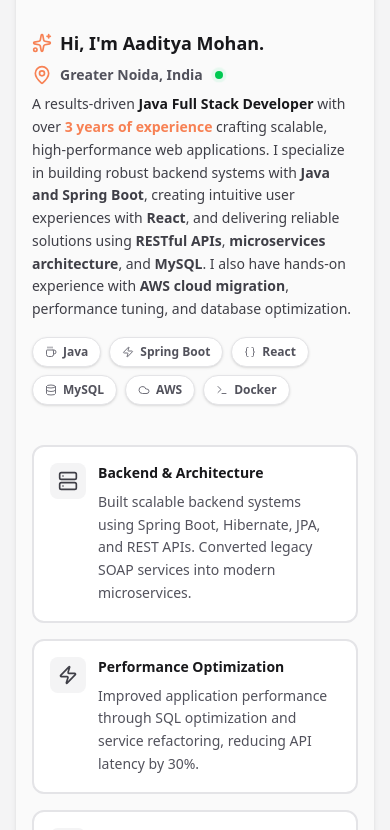
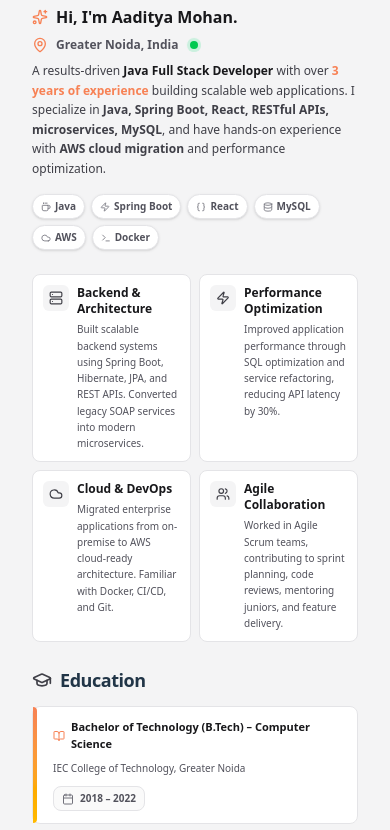
Before and after one commit to AadityaMohan-dev/portfolio-website, a React (Vite) app: page / in a window 390 px wide. Shown: the part 1007-1837 px from the top of the page. Built offline with nearby package versions, Linux system fonts and the light colour scheme.

Commit message:
ui fixses

```diff
--- a/src/component/About.tsx
+++ b/src/component/About.tsx
@@ -71,26 +71,26 @@ function About() {
       initial="hidden"
       whileInView="visible"
       viewport={{ once: true, margin: "-80px" }}
-      className="mx-auto max-w-7xl px-4 sm:px-6 lg:px-8 py-12 sm:py-16  bg-zinc-50 rounded-xl shadow-md"
+      className="mx-auto max-w-6xl max-h-fit px-4 sm:px-6 lg:px-8 py-8 sm:py-12 "
     >
       {/* Heading */}
       <motion.h1
         variants={itemVariant}
-        className="text-2xl sm:text-3xl text-zinc-900 lg:text-5xl font-bold tracking-tight"
+        className="text-2xl sm:text-3xl lg:text-5xl font-bold tracking-tight text-zinc-900"
       >
         About Me
       </motion.h1>
 
       {/* Intro */}
-      <motion.div variants={itemVariant} className="mt-6 space-y-2">
+      <motion.div variants={itemVariant} className="mt-4 sm:mt-6 space-y-2">
   <div className="flex flex-col gap-2 sm:flex-row sm:items-center sm:justify-between">
-          <h2 className="text-lg sm:text-xl lg:text-2xl font-semibold text-zinc-900 flex items-center gap-2">
-            <Sparkles className="w-5 h-5 text-[#F78154]" />
+    <h2 className="text-base sm:text-xl lg:text-2xl font-semibold text-zinc-900 flex items-center gap-2">
+      <Sparkles className="w-4 h-4 sm:w-5 sm:h-5 text-[#F78154]" />
       Hi, I'm Aaditya Mohan.
     </h2>
 
-          <div className="flex items-center font-semibold gap-2 text-sm sm:text-lg text-zinc-600">
-            <MapPin className="w-5 h-5 text-[#F78154]" />
+    <div className="flex items-center font-semibold gap-2 text-xs sm:text-sm lg:text-lg text-zinc-600">
+      <MapPin className="w-4 h-4 sm:w-5 sm:h-5 text-[#F78154]" />
       <span>Greater Noida, India</span>
       <span className="relative flex h-2 w-2 ml-1">
         <span className="animate-ping absolute inline-flex h-full w-full rounded-full bg-green-400 opacity-75" />
@@ -99,31 +99,20 @@ function About() {
     </div>
   </div>
 
-        <p className="max-w-5xl text-sm sm:text-base lg:text-lg leading-relaxed text-zinc-700">
-          A results-driven{" "}
-          <span className="font-semibold text-zinc-900">
-            Java Full Stack Developer
-          </span>{" "}
-          with over{" "}
-          <span className="font-semibold text-[#F78154]">
-            3 years of experience
-          </span>{" "}
-          crafting scalable, high-performance web applications. I specialize in
-          building robust backend systems with{" "}
-          <span className="font-semibold">Java and Spring Boot</span>, creating
-          intuitive user experiences with{" "}
-          <span className="font-semibold">React</span>, and delivering reliable
-          solutions using{" "}
-          <span className="font-semibold">RESTful APIs</span>,{" "}
-          <span className="font-semibold">microservices architecture</span>, and{" "}
-          <span className="font-semibold">MySQL</span>. I also have hands-on
-          experience with{" "}
-          <span className="font-semibold">AWS cloud migration</span>,
-          performance tuning, and database optimization.
+  <p className="text-xs sm:text-sm lg:text-base leading-relaxed text-zinc-700">
+    A results-driven <b className="text-zinc-900">Java Full Stack Developer</b> with
+    over <b className="text-[#F78154]">3 years of experience</b> building scalable
+    web applications. I specialize in <b>Java, Spring Boot, React, RESTful APIs,
+    microservices, MySQL</b>, and have hands-on experience
+    with <b>AWS cloud migration</b> and performance optimization.
   </p>
 
+
         {/* Tech Stack */}
-        <motion.div variants={itemVariant} className="flex flex-wrap gap-2 pt-2">
+        <motion.div
+          variants={itemVariant}
+          className="flex flex-wrap gap-1.5 sm:gap-2 pt-2"
+        >
           {techStack.map((tech, i) => {
             const Icon = tech.icon;
             return (
@@ -134,9 +123,9 @@ function About() {
                 viewport={{ once: true }}
                 transition={{ delay: i * 0.08 }}
                 whileHover={isMobile ? {} : { scale: 1.08, y: -2 }}
-                className="inline-flex items-center gap-1.5 px-3 py-1.5 text-xs font-semibold text-zinc-600 bg-white border border-zinc-200 rounded-full shadow-sm hover:border-zinc-300 hover:shadow-md transition-all cursor-default"
+                className="inline-flex items-center gap-1 sm:gap-1.5 px-2 sm:px-3 py-1 sm:py-1.5 text-[10px] sm:text-xs font-semibold text-zinc-600 bg-white border border-zinc-200 rounded-full shadow-sm hover:border-zinc-300 hover:shadow-md transition-all cursor-default"
               >
-                <Icon className="w-3 h-3 text-zinc-500" />
+                <Icon className="w-2.5 h-2.5 sm:w-3 sm:h-3 text-zinc-500" />
                 {tech.name}
               </motion.span>
             );
@@ -144,10 +133,10 @@ function About() {
         </motion.div>
       </motion.div>
 
-      {/* Highlights */}
+      {/* Highlights - 2 columns on all screens */}
       <motion.div
         variants={itemVariant}
-        className="mt-10 grid grid-cols-1 gap-4 sm:grid-cols-2"
+        className="mt-6 sm:mt-8 lg:mt-10 grid grid-cols-2 gap-2 sm:gap-3 lg:gap-4"
       >
         {highlights.map((card, i) => (
           <motion.div
@@ -157,17 +146,17 @@ function About() {
             viewport={{ once: true }}
             transition={{ delay: i * 0.1 }}
             whileHover={isMobile ? {} : { scale: 1.02, y: -4 }}
-            className="group rounded-xl bg-white border-2 border-zinc-200 p-4 sm:p-5 transition-all duration-300 hover:border-[#F78154]/30 hover:shadow-lg"
+            className="group rounded-lg sm:rounded-xl bg-white border border-zinc-200 sm:border-2 p-2.5 sm:p-4 lg:p-5 transition-all duration-300 hover:border-[#F78154]/30 hover:shadow-lg"
           >
-            <div className="flex items-start gap-3">
-              <div className="p-2 rounded-lg bg-zinc-100 group-hover:bg-[#F78154]/10 transition-colors">
-                <card.icon className="w-5 h-5 text-zinc-700 group-hover:text-[#F78154] transition-colors" />
+            <div className="flex items-start gap-2 sm:gap-3">
+              <div className="p-1.5 sm:p-2 rounded-md sm:rounded-lg bg-zinc-100 group-hover:bg-[#F78154]/10 transition-colors flex-shrink-0">
+                <card.icon className="w-3.5 h-3.5 sm:w-4 sm:h-4 lg:w-5 lg:h-5 text-zinc-700 group-hover:text-[#F78154] transition-colors" />
               </div>
-              <div className="flex-1">
-                <h3 className="mb-2 text-sm sm:text-base font-semibold text-zinc-900">
+              <div className="flex-1 min-w-0">
+                <h3 className="mb-1 text-xs sm:text-sm lg:text-base font-semibold text-zinc-900">
                   {card.title}
                 </h3>
-                <p className="text-sm leading-relaxed text-zinc-600">
+                <p className="text-[10px] sm:text-xs lg:text-sm leading-relaxed text-zinc-600">
                   {card.text}
                 </p>
               </div>
@@ -177,41 +166,39 @@ function About() {
       </motion.div>
 
       {/* Education */}
-      <motion.div variants={itemVariant} className="mt-10">
-        <div className="flex items-center gap-3 mb-4">
-          <GraduationCap className="w-6 h-6 sm:w-7 sm:h-7 text-zinc-700" />
-          <h2 className="text-xl sm:text-2xl lg:text-3xl font-bold tracking-tight">
+      <motion.div variants={itemVariant} className="mt-6 sm:mt-8 lg:mt-10">
+        <div className="flex items-center gap-2 sm:gap-3 mb-3 sm:mb-4">
+          <GraduationCap className="w-5 h-5 sm:w-6 sm:h-6 lg:w-7 lg:h-7 text-zinc-700" />
+          <h2 className="text-lg sm:text-xl lg:text-3xl font-bold tracking-tight">
             Education
           </h2>
         </div>
 
-        <div className="relative bg-white border-2 border-zinc-200 rounded-xl p-4 sm:p-5 hover:border-[#F78154]/30 hover:shadow-md transition-all duration-300">
+        <div className="relative bg-white border border-zinc-200 sm:border-2 rounded-lg sm:rounded-xl p-3 sm:p-4 lg:p-5 hover:border-[#F78154]/30 hover:shadow-md transition-all duration-300">
           <div className="absolute left-0 top-0 bottom-0 w-1 bg-gradient-to-b from-[#F78154] to-amber-400 rounded-r-full" />
 
-          <div className="pl-3 flex flex-col sm:flex-row sm:items-center sm:justify-between gap-3">
+          <div className="pl-2 sm:pl-3 flex flex-col sm:flex-row sm:items-center sm:justify-between gap-2 sm:gap-3">
             <div>
-              <div className="flex items-center gap-2 mb-1">
-                <BookOpen className="w-4 h-4 text-[#F78154]" />
-                <span className="font-semibold text-zinc-900 text-sm sm:text-base">
+              <div className="flex items-center gap-1.5 sm:gap-2 mb-0.5 sm:mb-1">
+                <BookOpen className="w-3 h-3 sm:w-4 sm:h-4 text-[#F78154] flex-shrink-0" />
+                <span className="font-semibold text-zinc-900 text-[11px] sm:text-sm lg:text-base">
                   Bachelor of Technology (B.Tech) – Computer Science
                 </span>
               </div>
-              <span className="text-zinc-600 text-sm">
+              <span className="text-zinc-600 text-[10px] sm:text-xs lg:text-sm">
                 IEC College of Technology, Greater Noida
               </span>
             </div>
 
-            <div className="flex items-center gap-2 px-3 py-1.5 rounded-lg bg-zinc-50 border border-zinc-200 w-fit">
-              <Calendar className="w-3.5 h-3.5 text-zinc-500" />
-              <span className="text-sm font-semibold text-zinc-600">
+            <div className="flex items-center gap-1.5 sm:gap-2 px-2 sm:px-3 py-1 sm:py-1.5 rounded-lg bg-zinc-50 border border-zinc-200 w-fit">
+              <Calendar className="w-3 h-3 sm:w-3.5 sm:h-3.5 text-zinc-500" />
+              <span className="text-[10px] sm:text-xs lg:text-sm font-semibold text-zinc-600">
                 2018 – 2022
               </span>
             </div>
           </div>
         </div>
       </motion.div>
-
-
     </motion.section>
   );
 }
--- a/src/component/Dashboard.tsx
+++ b/src/component/Dashboard.tsx
@@ -97,10 +97,10 @@ function Dashboard() {
   const horizontalPadding = isWide ? "px-16" : isDesktop ? "px-12" : "px-6";
 
   const sectionSpacing = isLowHeightLaptop
-    ? "py-10"
+    ? "py-2"
     : isWide
-    ? "py-20"
-    : "py-16";
+    ? "py-2"
+    : "py-2";
 
   const sectionWrapper = isLowHeightLaptop
     ? "w-full rounded-none border-0"
@@ -137,7 +137,7 @@ function Dashboard() {
         {/* ABOUT */}
         <SlideSection z={10}>
           <div
-            className={`${sectionWrapper} bg-zinc-100 ${sectionSpacing} shadow-lg`}
+            className={`${sectionWrapper}  bg-zinc-100 ${sectionSpacing} shadow-lg`}
           >
             <About />
           </div>
--- a/src/component/Project.tsx
+++ b/src/component/Project.tsx
@@ -31,7 +31,7 @@ function Project() {
   return (
     <section
       id="projects"
-      className="max-w-7xl mx-auto px-4 sm:px-6 lg:px-8 py-20"
+      className="max-w-7xl mx-auto px-4 sm:px-6 lg:px-8 py-10"
     >
       {/* Heading */}
       <h1 className="text-2xl sm:text-3xl font-bold tracking-tight">
```
Lines whose indentation alone changed are shown as unchanged.
